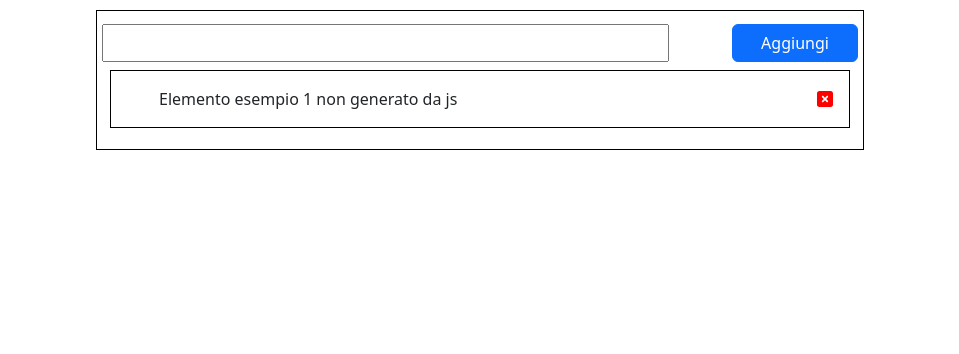
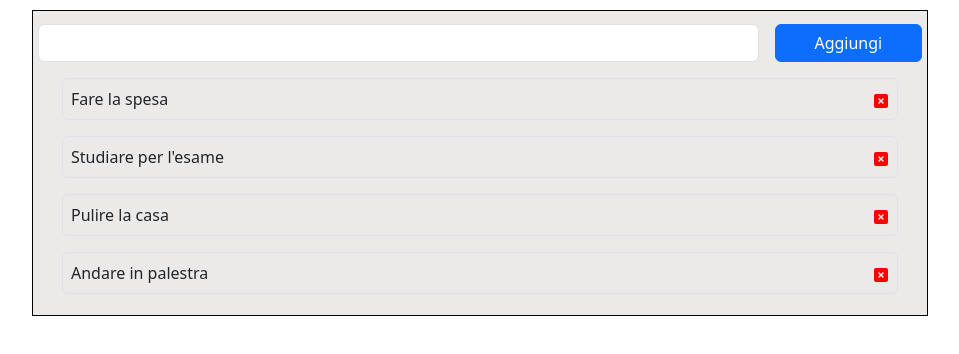
Before and after one commit to BernardoCosmi/vue-todolist, a plain HTML site: page index.html in a window 1280 px wide. Shown: the whole page, without its empty margins (160-1119 px from the left). Drawn offline with nearby package versions, Linux system fonts and the light colour scheme.

Commit message:
feat: add new tasks from the input-text, printing tasks from array

```diff
--- a/assets/main.js
+++ b/assets/main.js
@@ -1,9 +1,9 @@
-const{createApp}=Vue;
+const { createApp } = Vue;
 
-const app=createApp({
+createApp({
     data(){
         return{
-            todo:[
+            tasks: [
                 {
                     text: "Fare la spesa",
                     done: false
@@ -19,6 +19,15 @@ const app=createApp({
                 }
             ],
 
+            newTask:" ",
         };
     },
+        methods: {
+            addTask(){
+                if (this.newTask.trim() !== ""){
+                    this.tasks.push({text: this.newTask, done: false })
+                    this.newTodo = "";
+                }
+            },
+        },
 }).mount('#app');
--- a/assets/style.css
+++ b/assets/style.css
@@ -5,13 +5,10 @@
 }
 .container{
     border: 1px solid black;
-    width: 60%;
+    width: 70%;
     margin: 10px auto;
     padding: 5px;
-}
-ul{
-    list-style-type: circle;
-    border: 1px solid black;
+    background-color:rgb(236, 233, 233);
 }
 svg{
     width: 1em;
--- a/index.html
+++ b/index.html
@@ -9,26 +9,31 @@
 </head>
 <body>
 
-    <div class="container">
+    <div id="app">
+        <div class="container">
 
-        <!--SECTION Input e send -->
-        <div class="d-flex justify-content-between col-12 my-2">
-            <input class="col-9" type="text">
-            <button class="btn btn-primary col-2">Aggiungi</button>
-        </div>
+            <!--SECTION Input e send -->
+            <div class="d-flex justify-content-between col-12 my-2 gap-3">
+                <input v-model="newTask" class="form-control"  type="text" aria-describedby="helpId" placeholder='Aggiungi una task da ricordarti'>
+                <button @click="addTask" class="btn btn-primary col-2" >Aggiungi</button>
+            </div>
 
-        <!-- SECTION Todo list -->
-        <div class="m-2">
-            <ul>
-                <li class="m-3 d-flex justify-content-between">
+            <!-- SECTION Todo list -->
+            <div class="m-2" v-if="tasks.lenght !== 0">
+                <div v-if="tasks.lenght !== 0" class="m-3 d-flex justify-content-between task border rounded p-2" v-for="(task, index) in tasks" :key="index">
                     <span>
-                        Elemento esempio 1 non generato da js
+                        {{task.text}}
                     </span>
 
-                    <!-- TODO mettere icona per rimuovere task invece di btn-->
-                    <svg xmlns="http://www.w3.org/2000/svg" viewBox="0 0 448 512"><path fill="#ff0000" d="M64 32C28.7 32 0 60.7 0 96V416c0 35.3 28.7 64 64 64H384c35.3 0 64-28.7 64-64V96c0-35.3-28.7-64-64-64H64zm79 143c9.4-9.4 24.6-9.4 33.9 0l47 47 47-47c9.4-9.4 24.6-9.4 33.9 0s9.4 24.6 0 33.9l-47 47 47 47c9.4 9.4 9.4 24.6 0 33.9s-24.6 9.4-33.9 0l-47-47-47 47c-9.4 9.4-24.6 9.4-33.9 0s-9.4-24.6 0-33.9l47-47-47-47c-9.4-9.4-9.4-24.6 0-33.9z"/></svg>
-                </li>
-            </ul>
+                    <span>
+                        <svg xmlns="http://www.w3.org/2000/svg" viewBox="0 0 448 512"><path fill="#ff0000" d="M64 32C28.7 32 0 60.7 0 96V416c0 35.3 28.7 64 64 64H384c35.3 0 64-28.7 64-64V96c0-35.3-28.7-64-64-64H64zm79 143c9.4-9.4 24.6-9.4 33.9 0l47 47 47-47c9.4-9.4 24.6-9.4 33.9 0s9.4 24.6 0 33.9l-47 47 47 47c9.4 9.4 9.4 24.6 0 33.9s-24.6 9.4-33.9 0l-47-47-47 47c-9.4 9.4-24.6 9.4-33.9 0s-9.4-24.6 0-33.9l47-47-47-47c-9.4-9.4-9.4-24.6 0-33.9z"/></svg>
+                    </span>
+                </div>
+            </div>
+            <div v-else>
+                <h2>Complimenti, hai completato tutte le tasks</h2>
+            </div>
+
         </div>
 
     </div>
```
